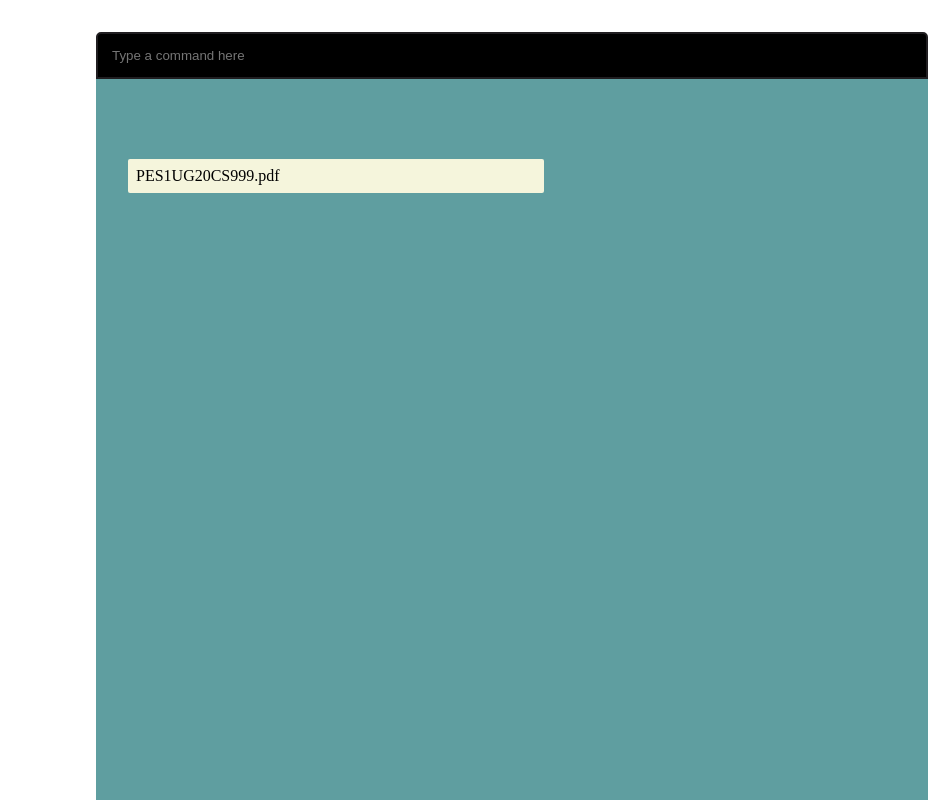
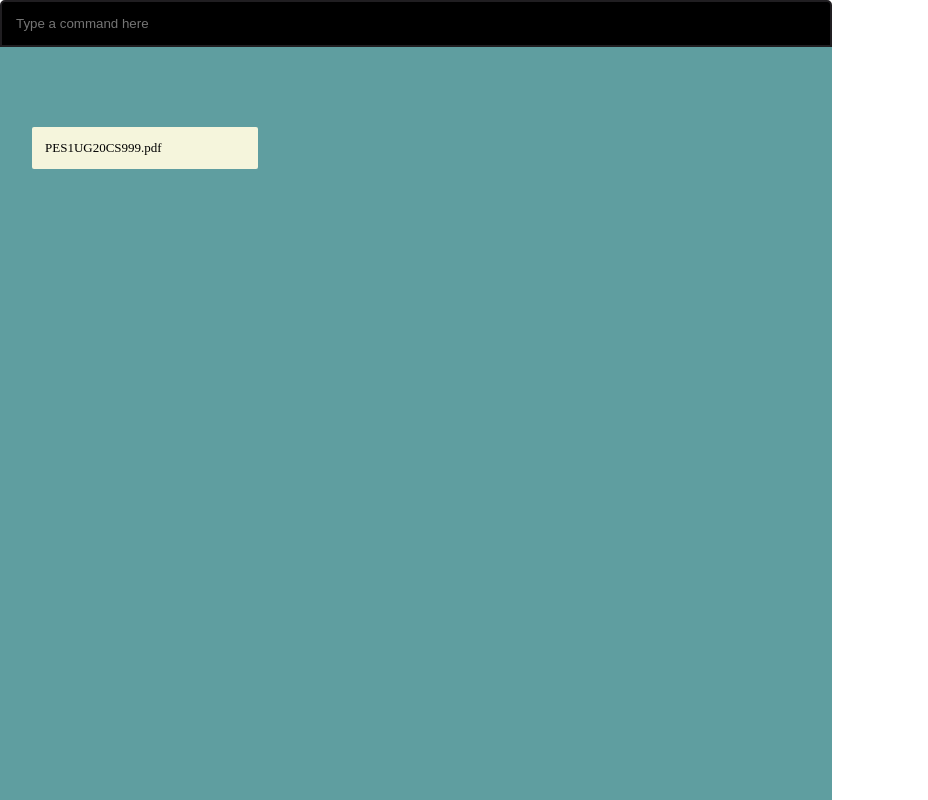
Before and after one commit to Andr0id16/notanfm, an Electron app: page src/index.html in a window 800 px wide. Shown: the top 800 px of the page, 928 px wide, since content can reach past the window. Drawn offline with Linux system fonts and the light colour scheme.

Commit message:
minor change
commit before merge

```diff
--- a/src/index.css
+++ b/src/index.css
@@ -1,8 +1,8 @@
 body {
   font-family:'Fira Code';
   margin: auto;
-  max-width: 38rem;
-  padding: 2rem;
+  min-width:100vw;
+  padding: 0px;
 }
 
 input{
@@ -30,8 +30,9 @@ input:focus{
 }
 
 .item{
-  padding:1vw;
-  max-width:50vw;
+  padding:1em;
+  font-size: small;
+  max-width:200px;
   min-height: 2vh;
   background-color: beige;
   border-radius:2px;
```
